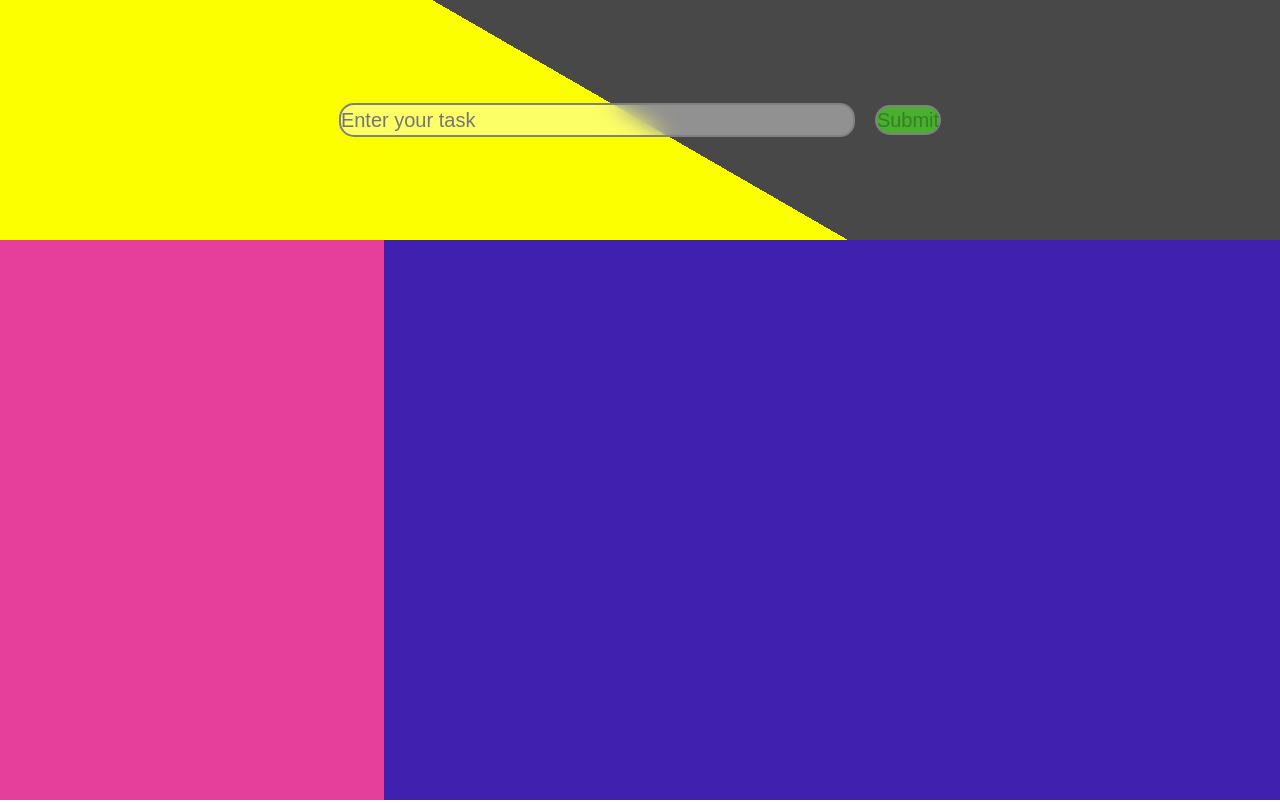
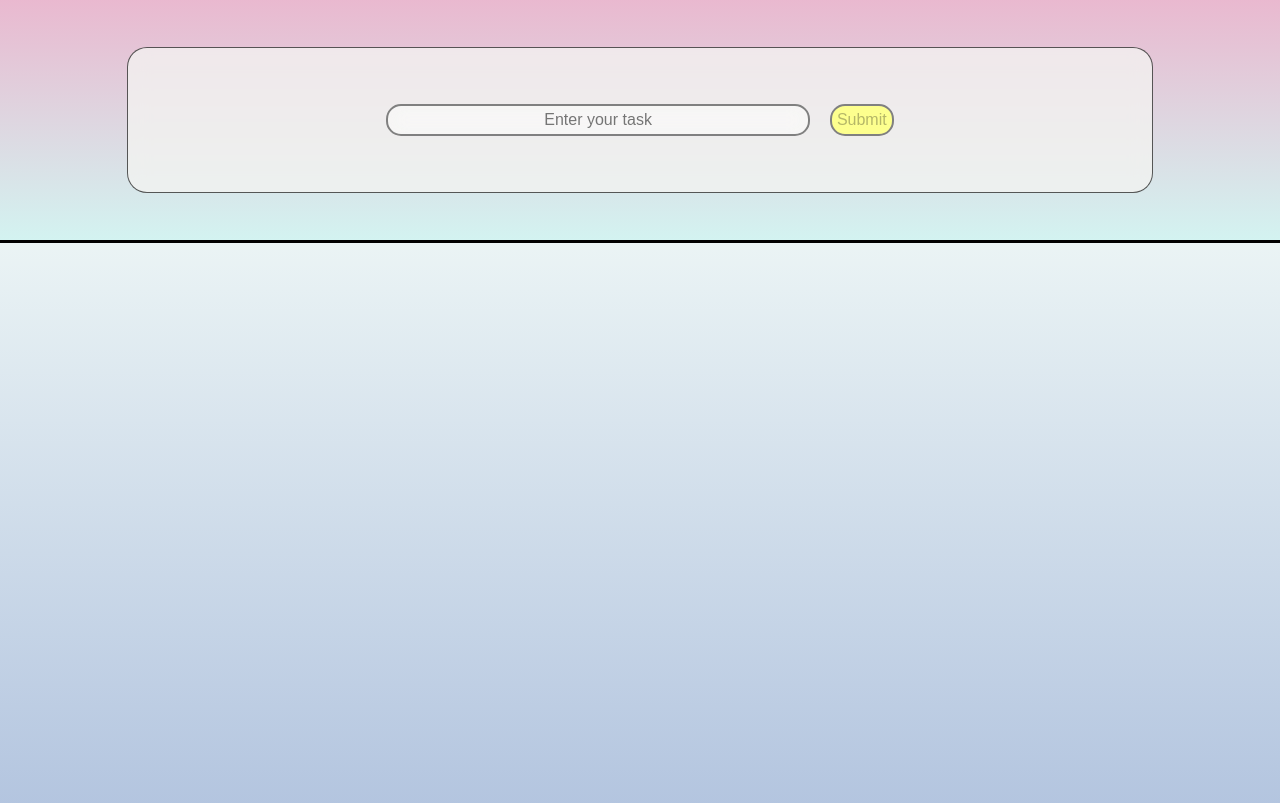
Before and after one commit to Aryak880/toDoApp, a React (Create React App) app: page / in a window 1280 px wide. Built offline with nearby package versions, Linux system fonts and the light colour scheme.

Commit message:
change in design

```diff
--- a/src/App.css
+++ b/src/App.css
@@ -9,10 +9,13 @@ html {
 
 .task-container {
     min-height: 70vh;
-    background: linear-gradient(-90deg,rgba(45, 11, 167, 0.911) 70%, rgba(224, 30, 137, 0.856) 0%);
+    /* background: linear-gradient(-90deg,rgba(45, 11, 167, 0.911) 70%, rgba(224, 30, 137, 0.856) 0%); */
+    /* background: linear-gradient(0deg, hsla(332, 53%, 82%, 1) 0%, hsla(176, 57%, 89%, 1) 100%); */
+    background: linear-gradient(180deg, hsla(186, 33%, 94%, 1) 0%, hsla(216, 41%, 79%, 1) 100%);
     display: flex;
     flex-direction: column;
     align-items: center;
     font-size: 1.8rem;
     justify-content: center;
+    border-top: 3px solid #000;
 }
--- a/src/components/components.css
+++ b/src/components/components.css
@@ -1,6 +1,13 @@
+@import url('https://fonts.googleapis.com/css2?family=Kanit:wght@300&family=Roboto:wght@300&display=swap');
+/*
+font-family: 'Kanit', sans-serif;
+font-family: 'Roboto', sans-serif;
+*/
+
 .inputCard{
     height: 30vh;
-    background: linear-gradient(30deg, rgb(251, 255, 0) 50%, rgba(0, 0, 0, 0.719) 0);
+    /* background: linear-gradient(30deg, rgba(251, 255, 0, 0.445) 50%, rgba(0, 0, 0, 0.719) 0); */
+    background: linear-gradient(180deg, hsla(332, 53%, 82%, 1) 0%, hsla(176, 57%, 89%, 1) 100%);
     display: flex;
     flex-direction: row;
     justify-content: center;
@@ -8,14 +15,25 @@
     width: 100%;
 }
 
+.inputCard form {
+    border: 1px solid rgba(0, 0, 0, 0.645);
+    width: justify-content;
+    background: rgba(243, 243, 241, 0.76);
+    backdrop-filter: blur(10px);
+    /* backdrop-filter: blur(100px); */
+    height: 60%;
+    border-radius: 2rem;
+    width: 80%;
+}
+
 input, button {
-    height: 3rem;
     margin: 1rem;
     border-radius: 15px;
     outline: none;
     border: solid 2px gray;
-    font-size: 2rem;
-    width: fit-content;
+    font-size: 1.6rem;
+    padding: 0.5rem;
+    text-align: center;
 }
 
 input[type="text"]:focus, input[type=text]:active {
@@ -42,28 +60,66 @@ form #inputTask {
 }
 
 form #Submit {
-    background: rgba(73, 219, 37, 0.705)
+    background: rgb(253,255,142);
 }
 
 /* For task */
 
 .taskCard{
     display: flex;
-    width: 50%;
+    width: 60%;
     justify-content: space-between;
     align-items: center;
     border-radius: 10px;
     margin: 1rem;
-    background: rgba(199, 199, 39, 0.333);
+    background: rgba(243, 243, 241, 0.76);
     backdrop-filter: blur(10px);
     padding: 1rem;
     font-size: 2rem;
+    border: 1px solid rgba(0, 0, 0, 0.5);
 }
 
-.taskCard button {
-    background: rgba(236, 24, 24, 0.685);
+.taskCard-text-container{
+    background: rgba(219, 219, 185, 0.947);
+    backdrop-filter: blur(10px);
+    display: flex;
+    height: 100%;
+    width: 90%;
+    /* border: 1px solid red; */
+    justify-content: space-between;
+    padding: 10px;
+    border-radius: 10px;
 }
 
+.innerTaskBlock{
+    display: flex;
+    flex-direction: column;
+    /* border: 1px solid green; */
+    align-items: center;
+}
+
+.innerTaskBlock h4 {
+    margin-bottom: 20px;
+    border-bottom: 1px solid red;
+    font-family:  sans-serif;
+    font-family: 'Kanit', sans-serif;
+}
+
+.taskCard-text-container .task {
+    width: 100%;
+    /* border-right: 1px solid rgb(233,55,65, 0.7); */
+    font-family: 'Roboto', sans-serif;
+    text-align: center;
+}
+
+.taskCard-text-container .time {
+    text-align: center;
+}
+
+
+.taskCard button {
+    background: rgba(255, 0, 0, 0.685);
+}
 
 @media only screen and (max-width: 600px) {
 
@@ -79,4 +135,26 @@ form #Submit {
         width: 90%;
     }
 
+    .taskCard{
+        width: 80%;
+    }
+
 }
+
+.checbox-and-button {
+    /* border: 1px solid red; */
+    display: flex;
+    flex-direction: column;
+    padding: 1rem;
+    align-items: center;
+    justify-content: center;
+    height: 100%
+}
+
+.checbox-and-button div {
+    display: flex;
+    align-items: center;
+    justify-content: center;
+    height: 100%;
+    border-bottom: 1px solid red;
+}
--- a/src/components/taskCard.js
+++ b/src/components/taskCard.js
@@ -4,9 +4,24 @@ const TaskCard = (props) => {
 
     return(
         <div className="taskCard">
-            <input type="checkbox" readOnly checked={props.completed} onClick={() => props.handleComplete(props.time)}/>
-            <p className="task-text" style={{textDecoration: textDecoration}}><h4>Task:</h4>{props.text} <br /> <h4>Time and Date:</h4>{props.time}</p>
-            <button onClick={() => props.handleDelete(props.time)}>Delete</button>
+            <div className="taskCard-text-container">
+                <div className="task innerTaskBlock">
+                    <h4>Task: {props.order}</h4>
+                    <p className="task-text" style={{textDecoration: textDecoration}}>{props.text}</p>
+                </div>
+                {/* <div className="time innerTaskBlock">
+                    <h4>Time</h4>
+                    <p className="date-and-time"><i>{props.time}</i></p>
+                </div> */}
+            </div>
+
+            <div className="checbox-and-button">
+                <div>
+                    <label for="checkbox">Completed</label>
+                    <input type="checkbox" name="chekbox" readOnly checked={props.completed} onClick={() => props.handleComplete(props.time)}/>
+                </div>
+                <button onClick={() => props.handleDelete(props.time)}>Delete</button>
+            </div>
         </div>
     )
 }
--- a/src/components/toDoFunction.js
+++ b/src/components/toDoFunction.js
@@ -38,7 +38,7 @@ const ToDoFunction = () => {
     }
 
     const submitHandler = (event) => {
-        const newTime = new Date().toUTCString()
+        const newTime = new Date().toLocaleString(undefined, {timeZone: 'Asia/Kolkata'})
         event.preventDefault()
         setText(event.target.value)
 
@@ -52,7 +52,7 @@ const ToDoFunction = () => {
         setText('')
     }
 
-    let tasks = taskArray.map(e => <TaskCard completed={e.completed} key={e.time} time={e.time} text={e.text} handleDelete={handleDelete} handleComplete={handleComplete}/>)
+    let tasks = taskArray.map(e => <TaskCard completed={e.completed} key={e.time} order={e.order} time={e.time} text={e.text} handleDelete={handleDelete} handleComplete={handleComplete}/>)
 
     return (
         <div className="container">
```
